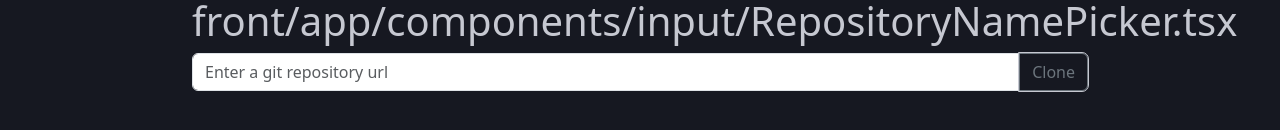
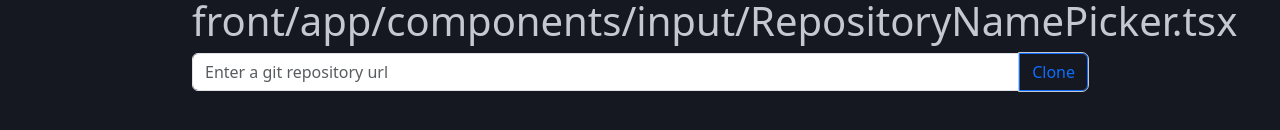
Before and after one commit to GitLogging/GitLogger-Docker, a Next.js app in the folder app-front/: page /testing/input_repo_list in a window 1280 px wide. Shown: the part 322-452 px from the top of the page. Built offline with nearby package versions, Linux system fonts and the light colour scheme.

Commit message:
add: spinner animations to `<CloneRepoButton>`

```diff
--- a/app-front/app/components/input/CloneRepoButton.tsx
+++ b/app-front/app/components/input/CloneRepoButton.tsx
@@ -1,26 +1,35 @@
 
-import { useState } from 'react'
-import { Button } from 'react-bootstrap'
+'use client'
 
-export function CloneRepoButton() {
+import { Button, Spinner } from 'react-bootstrap'
+
+interface CloneRepoButtonProps {
+    isLoading?: boolean
+}
+
+export function CloneRepoButton({ isLoading = false }: CloneRepoButtonProps) {
     /**
      * @summary On click call the clone repository endpoint
      */
-    const [count, setCount] = useState(0)
-
-    function handleClick() {
-        setCount(count + 1)
-        console.log('CloneRepoButton: clicked')
-    }
-
     return (
         <Button
-            variant="outline-secondary"
+            variant="outline-primary"
             id="git-repo-clone-button"
             type="submit"
-            onClick={handleClick}
+            disabled={isLoading}
         >
             Clone
+            {isLoading && (
+                <Spinner
+                    as="span"
+                    animation="border"
+                    variant="primary"
+                    size="sm"
+                    role="status"
+                    aria-hidden="true"
+                    className="ms-2"
+                />
+            )}
         </Button>
     )
 }
--- a/app-front/app/components/input/CloneRepositoryUrlPicker.tsx
+++ b/app-front/app/components/input/CloneRepositoryUrlPicker.tsx
@@ -1,3 +1,6 @@
+'use client'
+
+import { useState } from "react"
 import { defaultRepoUrlList } from "@/app/default-data/repository-urls"
 import { BuildInputOptionsFrom } from "@/app/components/input/InputObjectsFrom"
 import { CloneRepoButton } from "@/app/components/input/CloneRepoButton"
@@ -41,7 +44,13 @@ function buildDataList({ dataListId, children }: { dataListId?: string; children
     )
 }
 
-function buildForm() {
+function buildForm({
+    isSubmitting,
+    setIsSubmitting,
+}: {
+    isSubmitting: boolean
+    setIsSubmitting: (value: boolean) => void
+}) {
     /**
      * @summary (internal) Builds the input form elements for listing and cloning repo urls
      */
@@ -49,31 +58,39 @@ function buildForm() {
     const dataListId = `clone-repo-url-source-list`
     const inputElementId = `clone-repo-url-choice`
     const formId = `clone-repo-form`
-    const cloneButton = (
-        <CloneRepoButton />
-    )
+    const cloneButton = <CloneRepoButton isLoading={isSubmitting} />
 
     async function handleSubmitCloneRepo(e: React.FormEvent<HTMLFormElement>) {
         /**
          * @summary calls `GitServe`'s /repo/clone endpoint
          */
         e.preventDefault() // prevent page reload
+        if (isSubmitting) {
+            return
+        }
+
         console.log('Clone url: ', { eventObj: e })
         const formData = new FormData(e.currentTarget)
         const port = 3001
-        // const queryUrl = `http://127.0.0.1:${port}/repo/clone?=url=${defaultCloneUrl}`
         const cloneUrlValue = formData.get(inputElementId)
         const cloneUrl = typeof cloneUrlValue === 'string' ? cloneUrlValue : ''
         const requestUrl = `http://127.0.0.1:${port}/repo/clone?url=${encodeURIComponent(cloneUrl)}`
         // `http://127.0.0.1:${hostPort}/repo/clone?url=${encodeURIComponent(cloneUrl)}`
 
+        setIsSubmitting(true)
         try {
             const response = await fetch(requestUrl)
+            if (!response.ok) {
+                throw new Error(`Clone request failed with status ${response.status}`)
+            }
             const data = await response.json()
             console.log(`<CloneRepoButton>.onSubmit: response:`, data)
         }
         catch (error) {
             console.error(`<CloneRepoButton>.onSubmit: promise threw when cloning repo:`, error)
+        }
+        finally {
+            setIsSubmitting(false)
         }
 
         console.log(`<CloneRepoButton>.onSubmit(Sync): request`, { port: port, eventObj: e })
@@ -148,8 +165,10 @@ export function RepositoryUrlPicker() {
      * @description If no list is provided, fallback to example repo urls.
      */
 
+    const [isSubmitting, setIsSubmitting] = useState(false)
+
     return (<>
-        {buildForm()}
+        {buildForm({ isSubmitting, setIsSubmitting })}
     </>
     )
 }
```
